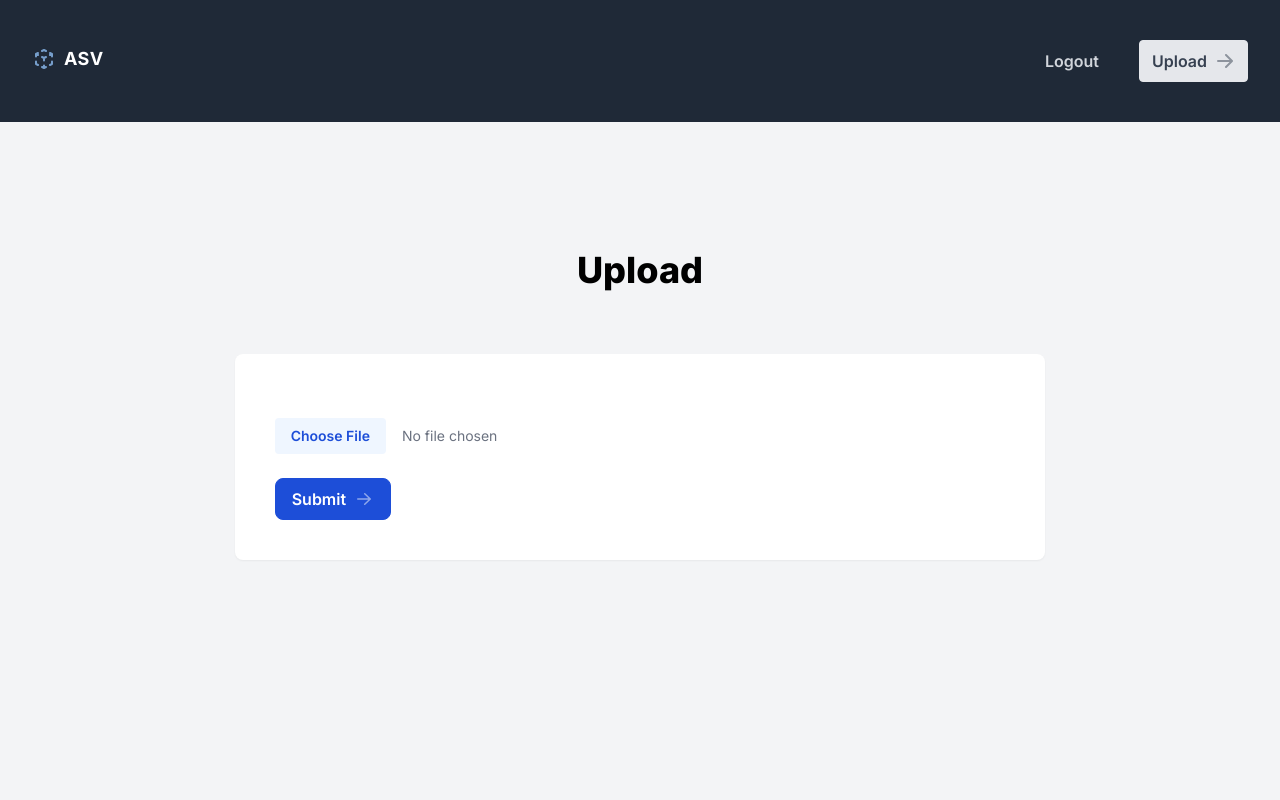
After one commit to davidalvarez305/asv, a Django app: page /upload in a window 1280 px wide. The commit adds this page. Run offline with Django 4.2, Linux system fonts and the light colour scheme.

Commit message:
upload form is working

```diff
--- /dev/null
+++ b/website/asv/templates/asv/upload.html
@@ -0,0 +1,26 @@
+{% extends "asv/base.html" %}
+{% load static %}
+{% block content %}
+<div class="bg-gray-100">
+    <div class="space-y-16 container xl:max-w-7xl mx-auto px-4 py-16 lg:px-8 lg:py-32">
+       <div class="text-center">
+          <h2 class="text-3xl md:text-4xl font-extrabold mb-4">
+             Upload
+          </h2>
+       </div>
+       <div class="lg:w-2/3 mx-auto bg-white p-5 md:p-10 rounded-lg shadow-sm">
+        <form class="space-y-6 dark:text-gray-100" method="POST" action="/upload" enctype="multipart/form-data">
+            {% csrf_token %}
+            <label class="block">
+              <span class="sr-only">Choose File</span>
+              <input type="file" accept=".csv" id="upload_file" name="upload_file" class="block w-full text-sm text-gray-500 file:mr-4 file:py-2 file:px-4 file:rounded file:border-0 file:text-sm file:font-semibold file:bg-blue-50 file:text-blue-700 hover:file:bg-blue-100 dark:text-gray-400 dark:file:text-blue-800 dark:file:bg-blue-200 dark:hover:file:bg-blue-300">
+            </label>
+            <button type="submit" class="inline-flex justify-center items-center space-x-2 border font-semibold rounded-lg px-4 py-2 leading-6 border-blue-700 bg-blue-700 text-white hover:text-white hover:bg-blue-600 hover:border-blue-600 focus:ring focus:ring-blue-400 focus:ring-opacity-50 active:bg-blue-700 active:border-blue-700 dark:focus:ring-blue-400 dark:focus:ring-opacity-90">
+                <span>Submit</span>
+                <svg class="hi-mini hi-arrow-right inline-block w-5 h-5 opacity-50" xmlns="http://www.w3.org/2000/svg" viewBox="0 0 20 20" fill="currentColor" aria-hidden="true"><path fill-rule="evenodd" d="M3 10a.75.75 0 01.75-.75h10.638L10.23 5.29a.75.75 0 111.04-1.08l5.5 5.25a.75.75 0 010 1.08l-5.5 5.25a.75.75 0 11-1.04-1.08l4.158-3.96H3.75A.75.75 0 013 10z" clip-rule="evenodd"/></svg>
+            </button>
+          </form>
+       </div>
+    </div>
+ </div>
+  {% endblock %}
--- a/website/asv/urls.py
+++ b/website/asv/urls.py
@@ -3,5 +3,6 @@ from . import views
 
 urlpatterns = [
     path('', views.HomeView.as_view(), name='home'),
-    path('trucks', views.Trucks.as_view(), name='trucks')
+    path('trucks', views.Trucks.as_view(), name='trucks'),
+    path('upload', views.Upload.as_view(), name='upload')
 ]
--- a/website/asv/views.py
+++ b/website/asv/views.py
@@ -1,10 +1,11 @@
 import os
 from django.shortcuts import render
 from django.views import View
-from django.http import JsonResponse
+from django.http import HttpResponseBadRequest, JsonResponse
 from django.core import serializers
 
 from asv.models import Truck
+from asv.utils.upload_file import handle_uploaded_file
 
 class BaseView(View):
     domain = str(os.environ.get('DJANGO_DOMAIN'))
@@ -37,3 +38,17 @@ class Trucks(BaseView):
         data.serialize(trucks)
         data = data.getvalue()
         return JsonResponse(data)
+
+class Upload(BaseView):
+    template_name = 'asv/upload.html'
+    def get(self, request, *args, **kwargs):
+        return render(request, self.template_name)
+
+    def post(self, request, *args, **kwargs):
+        file = request.FILES["upload_file"]
+
+        if not ".csv" in file:
+            return HttpResponseBadRequest("CSV Only.")
+
+        handle_uploaded_file(file)
+        return render(request, self.template_name)
--- a/website/static/asv/main.css
+++ b/website/static/asv/main.css
@@ -690,6 +690,18 @@ select{
   --tw-backdrop-sepia:  ;
 }
 
+.sr-only{
+  position: absolute;
+  width: 1px;
+  height: 1px;
+  padding: 0;
+  margin: -1px;
+  overflow: hidden;
+  clip: rect(0, 0, 0, 0);
+  white-space: nowrap;
+  border-width: 0;
+}
+
 .static{
   position: static;
 }
@@ -735,16 +743,16 @@ select{
   min-height: 100vh;
 }
 
-.w-full{
-  width: 100%;
-}
-
 .w-5{
   width: 1.25rem;
 }
 
 .w-6{
   width: 1.5rem;
+}
+
+.w-full{
+  width: 100%;
 }
 
 .max-w-full{
@@ -775,18 +783,6 @@ select{
   justify-content: center;
 }
 
-.space-y-1 > :not([hidden]) ~ :not([hidden]){
-  --tw-space-y-reverse: 0;
-  margin-top: calc(0.25rem * calc(1 - var(--tw-space-y-reverse)));
-  margin-bottom: calc(0.25rem * var(--tw-space-y-reverse));
-}
-
-.space-y-6 > :not([hidden]) ~ :not([hidden]){
-  --tw-space-y-reverse: 0;
-  margin-top: calc(1.5rem * calc(1 - var(--tw-space-y-reverse)));
-  margin-bottom: calc(1.5rem * var(--tw-space-y-reverse));
-}
-
 .space-x-2 > :not([hidden]) ~ :not([hidden]){
   --tw-space-x-reverse: 0;
   margin-right: calc(0.5rem * var(--tw-space-x-reverse));
@@ -799,26 +795,43 @@ select{
   margin-left: calc(1rem * calc(1 - var(--tw-space-x-reverse)));
 }
 
+.space-y-1 > :not([hidden]) ~ :not([hidden]){
+  --tw-space-y-reverse: 0;
+  margin-top: calc(0.25rem * calc(1 - var(--tw-space-y-reverse)));
+  margin-bottom: calc(0.25rem * var(--tw-space-y-reverse));
+}
+
 .space-y-16 > :not([hidden]) ~ :not([hidden]){
   --tw-space-y-reverse: 0;
   margin-top: calc(4rem * calc(1 - var(--tw-space-y-reverse)));
   margin-bottom: calc(4rem * var(--tw-space-y-reverse));
 }
 
+.space-y-6 > :not([hidden]) ~ :not([hidden]){
+  --tw-space-y-reverse: 0;
+  margin-top: calc(1.5rem * calc(1 - var(--tw-space-y-reverse)));
+  margin-bottom: calc(1.5rem * var(--tw-space-y-reverse));
+}
+
 .overflow-hidden{
   overflow: hidden;
+}
+
+.rounded{
+  border-radius: 0.25rem;
 }
 
 .rounded-lg{
   border-radius: 0.5rem;
 }
 
-.rounded{
-  border-radius: 0.25rem;
+.border{
+  border-width: 1px;
 }
 
-.border{
-  border-width: 1px;
+.border-blue-700{
+  --tw-border-opacity: 1;
+  border-color: rgb(29 78 216 / var(--tw-border-opacity));
 }
 
 .border-gray-200{
@@ -826,9 +839,9 @@ select{
   border-color: rgb(229 231 235 / var(--tw-border-opacity));
 }
 
-.border-blue-700{
-  --tw-border-opacity: 1;
-  border-color: rgb(29 78 216 / var(--tw-border-opacity));
+.bg-blue-700{
+  --tw-bg-opacity: 1;
+  background-color: rgb(29 78 216 / var(--tw-bg-opacity));
 }
 
 .bg-gray-100{
@@ -846,11 +859,6 @@ select{
   background-color: rgb(31 41 55 / var(--tw-bg-opacity));
 }
 
-.bg-blue-700{
-  --tw-bg-opacity: 1;
-  background-color: rgb(29 78 216 / var(--tw-bg-opacity));
-}
-
 .bg-white{
   --tw-bg-opacity: 1;
   background-color: rgb(255 255 255 / var(--tw-bg-opacity));
@@ -863,11 +871,6 @@ select{
 .px-3{
   padding-left: 0.75rem;
   padding-right: 0.75rem;
-}
-
-.py-2{
-  padding-top: 0.5rem;
-  padding-bottom: 0.5rem;
 }
 
 .px-4{
@@ -885,8 +888,18 @@ select{
   padding-bottom: 4rem;
 }
 
+.py-2{
+  padding-top: 0.5rem;
+  padding-bottom: 0.5rem;
+}
+
 .text-center{
   text-align: center;
+}
+
+.text-3xl{
+  font-size: 1.875rem;
+  line-height: 2.25rem;
 }
 
 .text-lg{
@@ -894,50 +907,37 @@ select{
   line-height: 1.75rem;
 }
 
-.text-3xl{
-  font-size: 1.875rem;
-  line-height: 2.25rem;
-}
-
 .text-sm{
   font-size: 0.875rem;
   line-height: 1.25rem;
+}
+
+.font-bold{
+  font-weight: 700;
+}
+
+.font-extrabold{
+  font-weight: 800;
 }
 
 .font-medium{
   font-weight: 500;
 }
 
-.font-bold{
-  font-weight: 700;
-}
-
 .font-semibold{
   font-weight: 600;
 }
 
-.font-extrabold{
-  font-weight: 800;
-}
-
-.uppercase{
-  text-transform: uppercase;
+.leading-5{
+  line-height: 1.25rem;
 }
 
 .leading-6{
   line-height: 1.5rem;
 }
 
-.leading-5{
-  line-height: 1.25rem;
-}
-
 .tracking-wide{
   letter-spacing: 0.025em;
-}
-
-.tracking-wider{
-  letter-spacing: 0.05em;
 }
 
 .text-blue-300{
@@ -950,6 +950,11 @@ select{
   color: rgb(209 213 219 / var(--tw-text-opacity));
 }
 
+.text-gray-500{
+  --tw-text-opacity: 1;
+  color: rgb(107 114 128 / var(--tw-text-opacity));
+}
+
 .text-gray-700{
   --tw-text-opacity: 1;
   color: rgb(55 65 81 / var(--tw-text-opacity));
```
Also changed, not shown: other parts of website/static/asv/main.css (+103 -61 lines), website/asv/utils/upload_file.py (added, +10 -0 lines).
